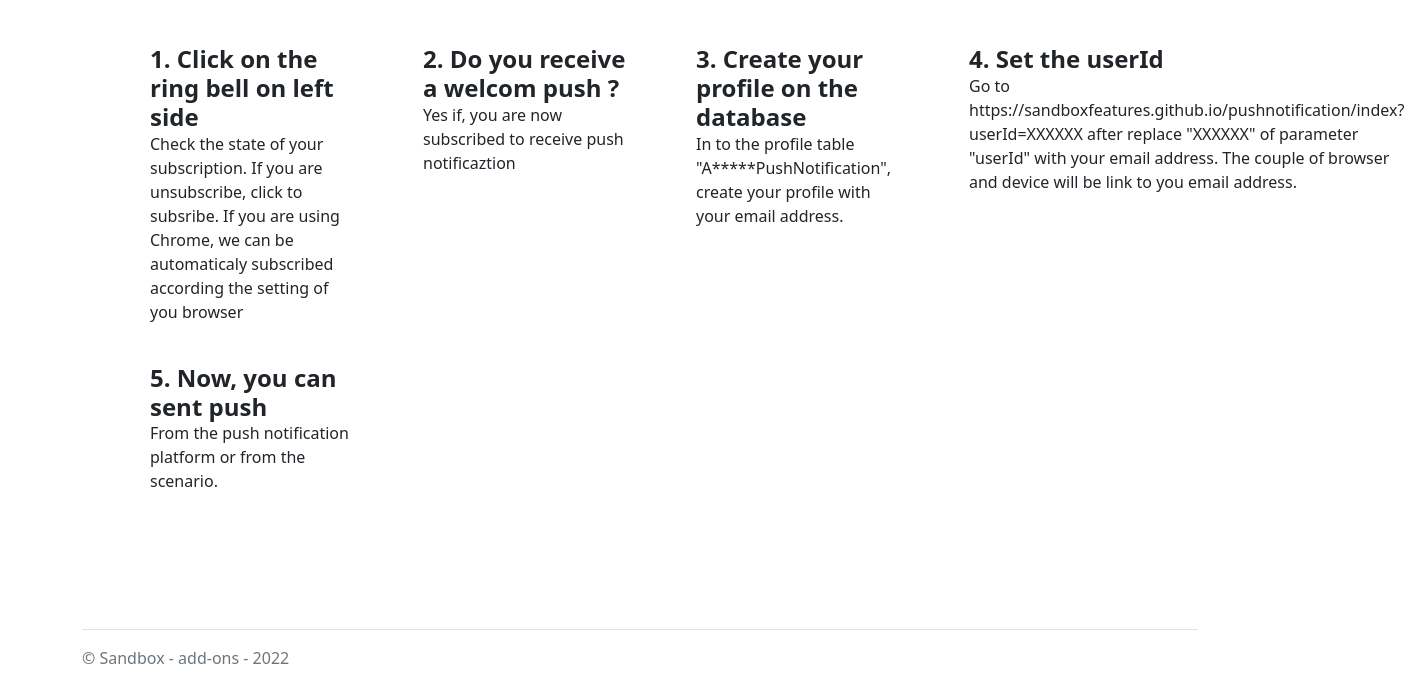
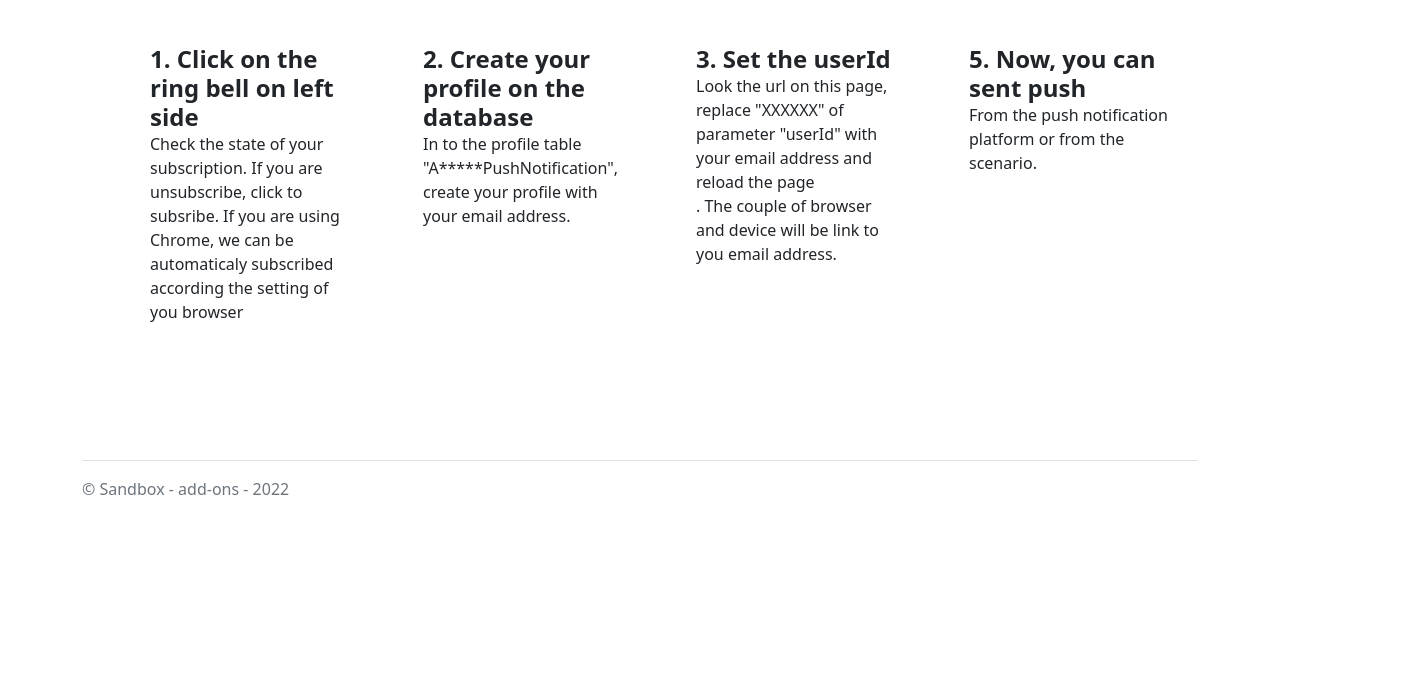
Before and after one commit to sandboxfeatures/sandboxfeatures.github.io, a plain HTML site: page pushnotification/index.html in a window 1280 px wide. Shown: the part 247-941 px from the top of the page, 1404 px wide, since content can reach past the window. After the commit the page ends 800 px from the top, so only its background shows below. Drawn offline with nearby package versions, Linux system fonts and the light colour scheme.

Commit message:
Update index.html

```diff
--- a/pushnotification/index.html
+++ b/pushnotification/index.html
@@ -81,17 +81,9 @@
         </div>
 
         <div class="col d-flex align-items-start">
-          <svg class="bi text-muted flex-shrink-0 me-3" width="1.75em" height="1.75em"><use xlink:href="#speedometer2"></use></svg>
-          <div>
-            <h4 class="fw-bold mb-0">2. Do you receive a welcom push ?</h4>
-            <p>Yes if, you are now subscribed to receive push notificaztion</p>
-          </div>
-        </div>
-
-        <div class="col d-flex align-items-start">
           <svg class="bi text-muted flex-shrink-0 me-3" width="1.75em" height="1.75em"><use xlink:href="#cpu-fill"></use></svg>
           <div>
-            <h4 class="fw-bold mb-0">3. Create your profile on the database</h4>
+            <h4 class="fw-bold mb-0">2. Create your profile on the database</h4>
             <p>In to the profile table "A*****PushNotification", create your profile with your email address.</p>
           </div>
         </div>
@@ -99,8 +91,8 @@
         <div class="col d-flex align-items-start">
           <svg class="bi text-muted flex-shrink-0 me-3" width="1.75em" height="1.75em"><use xlink:href="#bootstrap"></use></svg>
           <div>
-            <h4 class="fw-bold mb-0">4. Set the userId</h4>
-            <p>Go to https://sandboxfeatures.github.io/pushnotification/index?userId=XXXXXX after replace "XXXXXX" of parameter "userId" with your email address. The couple of browser and device will be link to you email address.</p>
+            <h4 class="fw-bold mb-0">3. Set the userId</h4>
+            <p>Look the url on this page, replace "XXXXXX" of parameter "userId" with your email address and reload the page<br/>. The couple of browser and device will be link to you email address.</p>
           </div>
         </div>
 
```
